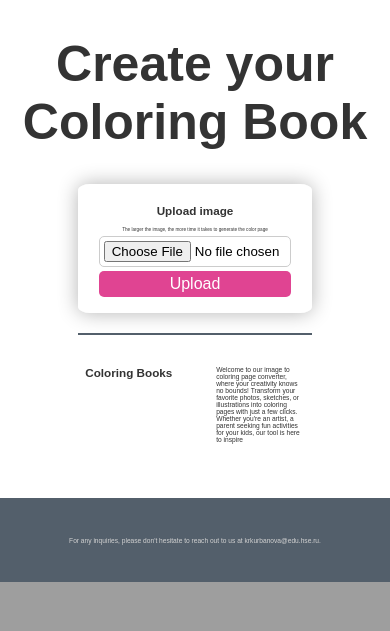
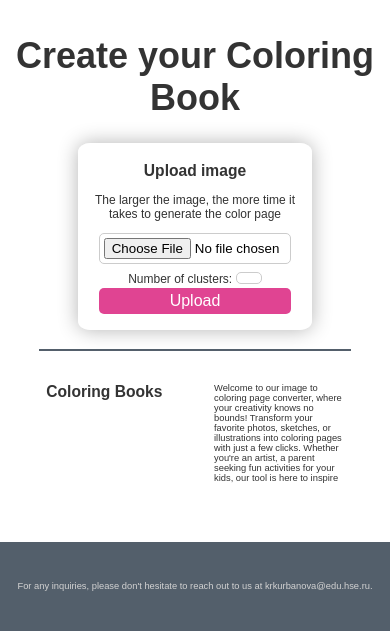
Before and after one commit to komilakurbanova/Color-Books, a Django app: page /image_processing/ in a window 390 px wide. Shown: the part 442-1073 px from the top of the page. Before the commit the page ends 1024 px from the top, so only its background shows below. Run offline with Django 5.2, Linux system fonts and the light colour scheme; some web fonts are replaced.

Commit message:
Num clusters + proportions

```diff
--- a/image_processing/forms.py
+++ b/image_processing/forms.py
@@ -4,4 +4,4 @@ from .models import UploadedImage
 class ImageForm(forms.ModelForm):
     class Meta:
         model = UploadedImage
-        fields = ['image']
+        fields = ['image', 'num_clusters']
--- a/image_processing/models.py
+++ b/image_processing/models.py
@@ -1,9 +1,10 @@
 from django.db import models
-from .utils import crop_to_square
+from .utils import crop_to_square, kmeans_edges
 from django.core.files.base import ContentFile
 from PIL import Image as PILImage
 import tempfile
 import os
+import numpy as np
 
 # Create your models here.
 # class UploadedImage(models.Model):
@@ -18,17 +19,22 @@ import os
 
 class UploadedImage(models.Model):
     image = models.ImageField(upload_to='images/')
+    num_clusters = models.IntegerField(default=4)
     uploaded_at = models.DateTimeField(auto_now_add=True)
 
     def process_image(self):
         if not self.processedimage_set.exists():
             with tempfile.NamedTemporaryFile(suffix='.jpeg') as temp_jpeg_file:
                 image = PILImage.open(self.image)
-                cropped_image = crop_to_square(image)
-                cropped_image.save(temp_jpeg_file.name, format='JPEG')
+
+                numpy_image = np.array(image)
+
+                cropped_image = kmeans_edges(numpy_image, self.num_clusters)
+                cropped_image_pil = PILImage.fromarray(cropped_image)
+                cropped_image_pil.save(temp_jpeg_file.name, format='JPEG')
 
                 with open(temp_jpeg_file.name, 'rb') as f:
-                    file_name = os.path.splitext(self.image.name)[0].split('/')[-1] + '.jpeg'
+                    file_name = os.path.splitext(self.image.name)[0].split('/')[-1] + f'_n{self.num_clusters}' + '.jpeg'
                     content_file = ContentFile(f.read(), name=os.path.basename(file_name))
 
                 processed_image = ProcessedImage(uploaded_image=self)
--- a/image_processing/templates/upload_image.html
+++ b/image_processing/templates/upload_image.html
@@ -96,6 +96,19 @@
             background-color: #ea70ad;
         }
 
+        input[type="number"] {
+            width: 10%;
+            height: 2vw;
+            margin-bottom: 2%;
+            border: 1px solid #ccc;
+            border-radius: 5px;
+        }
+
+        label[for="num_clusters"] {
+            font-size: 1.2vw;
+            color: #333;
+        }
+
         .line {
             width: 60%;
             height: 2px;
@@ -133,10 +146,39 @@
             color: rgb(210, 210, 210);
         }
 
-        @media only screen and (min-width: 768px) {
+        @media only screen and (max-width: 768px) {
             .container {
                 max-width: 70%;
             }
+            label[for="num_clusters"] {
+                font-size: 12px;
+            }
+
+            .container p {
+                font-size: 12px;
+            }
+
+            h1 {
+                font-size: 36px;
+            }
+
+            h2 {
+                font-size: 4vw;
+            }
+
+            p {
+                font-size: 2.4vw;
+            }
+
+            .line {
+                width: 80%;
+            }
+
+            .grid-container {
+                margin-left: 9.3%;
+                margin-right: 9.5%;
+            }
+
         }
     </style>
 </head>
@@ -152,6 +194,9 @@
         <form method="post" enctype="multipart/form-data">
             {% csrf_token %}
             <input type="file" name="image" accept="image/*">
+            <br>
+            <label for="num_clusters">Number of clusters: </label>
+            <input type="number" id="num_clusters" name="num_clusters">
             <br>
             <input type="submit" value="Upload">
         </form>
```
Also changed, not shown: image_processing/templates/cluster_results.html (+10 -2 lines), image_processing/utils.py (+30 -0 lines), db.sqlite3, image_processing/migrations/0005_uploadedimage_num_clusters.py (added).
